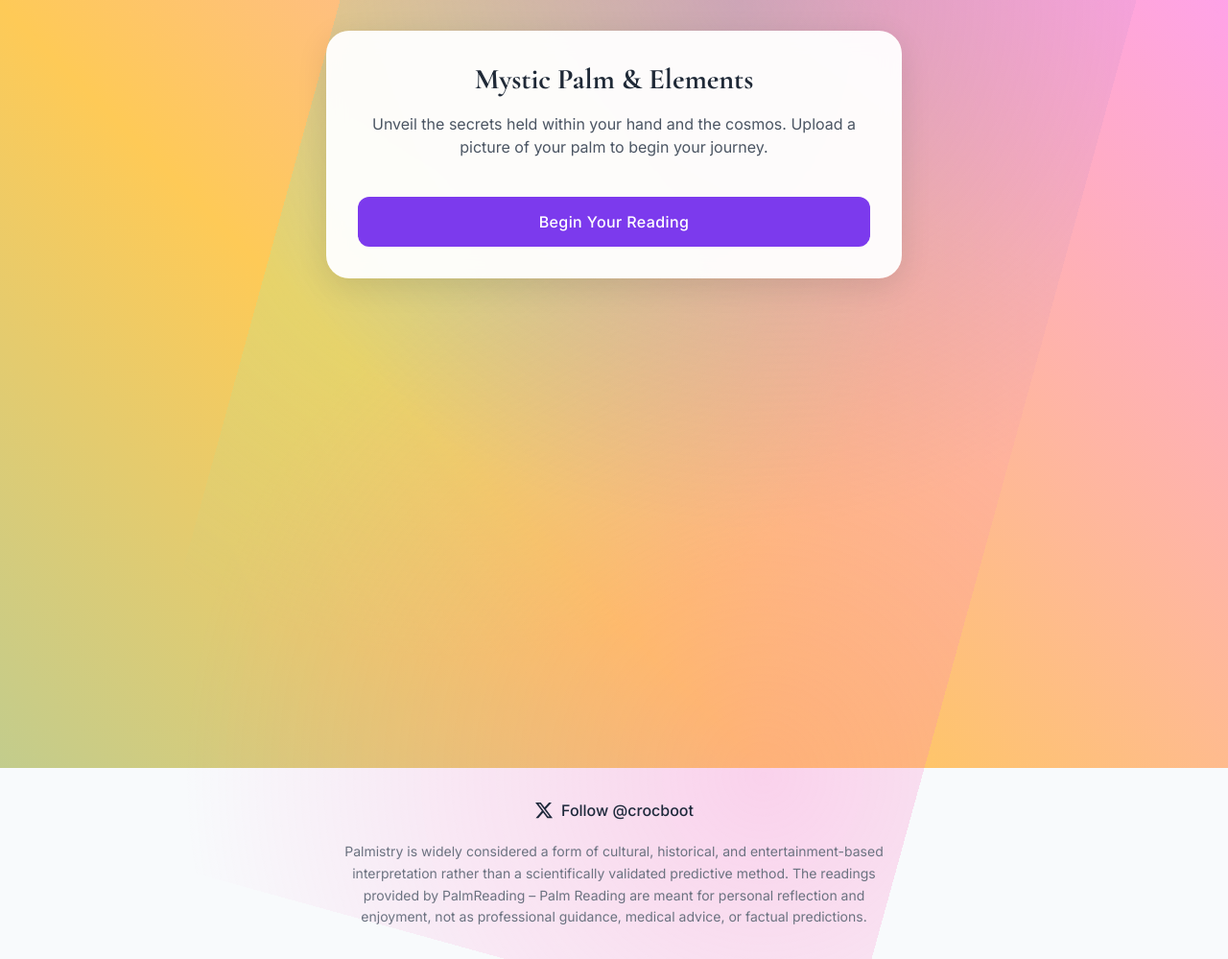
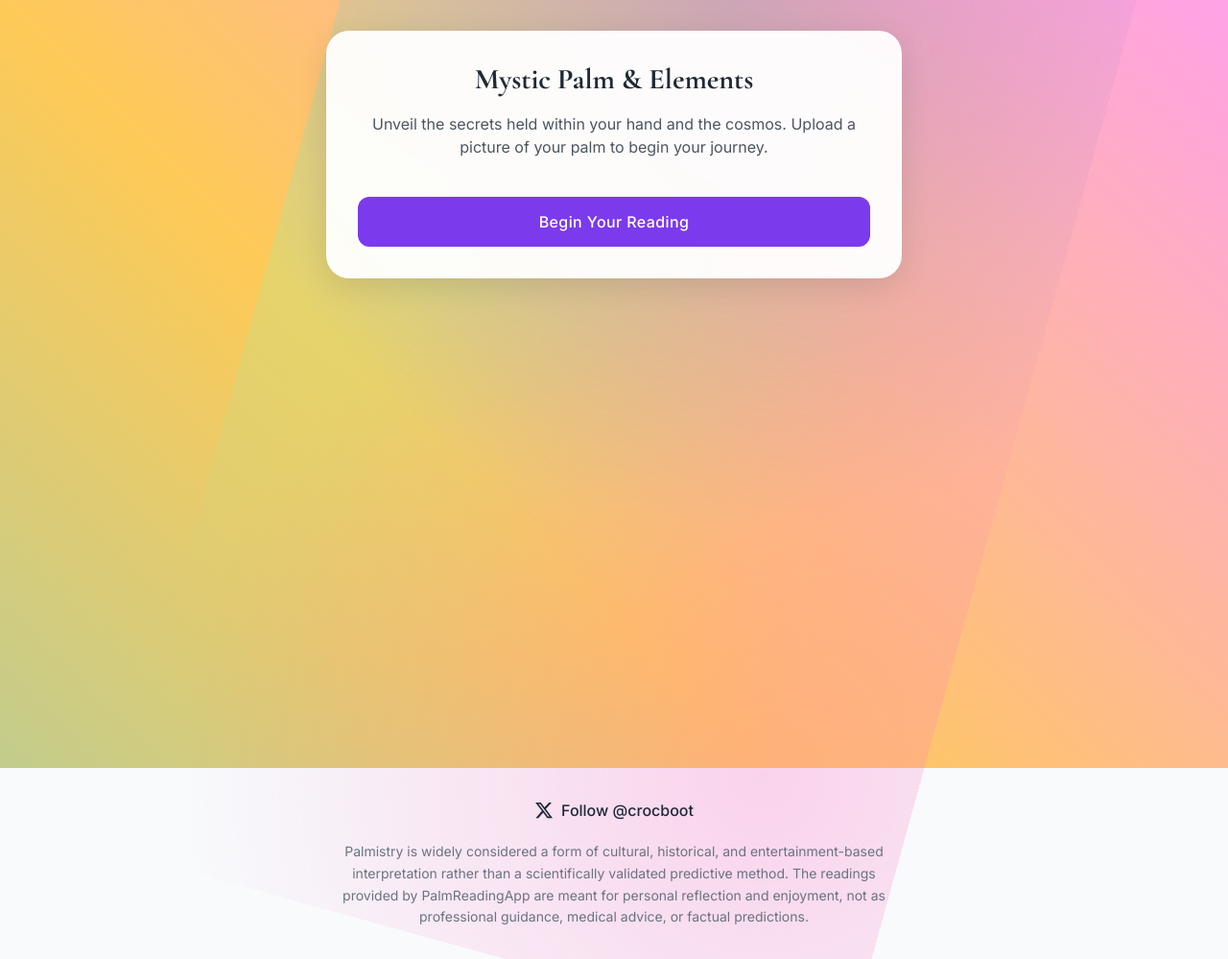
Before and after one commit to brickjawn/PalmReaderApp, a plain HTML site: page index.html in a window 1280 px wide. Shown: the whole page at 96% size. Drawn offline with nearby package versions, Linux system fonts and the light colour scheme.

Commit message:
disclaimer edit

```diff
--- a/index.html
+++ b/index.html
@@ -456,7 +456,7 @@
             </a>
         </div>
         <p class="text-sm text-gray-500 max-w-prose mx-auto leading-relaxed">
-            Palmistry is widely considered a form of cultural, historical, and entertainment-based interpretation rather than a scientifically validated predictive method. The readings provided by PalmReading – Palm Reading are meant for personal reflection and enjoyment, not as professional guidance, medical advice, or factual predictions.
+            Palmistry is widely considered a form of cultural, historical, and entertainment-based interpretation rather than a scientifically validated predictive method. The readings provided by PalmReadingApp are meant for personal reflection and enjoyment, not as professional guidance, medical advice, or factual predictions.
         </p>
     </footer>
 
```
